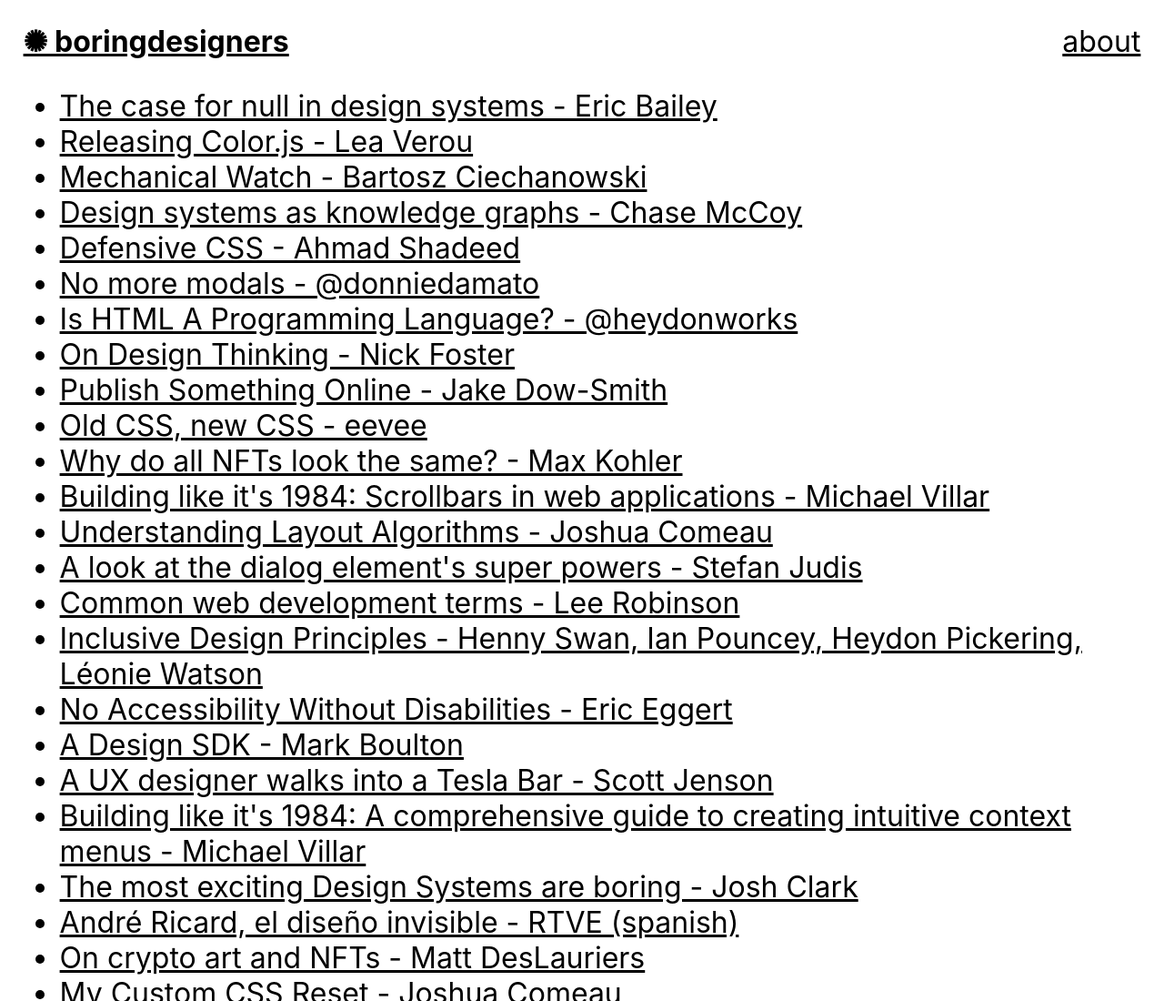
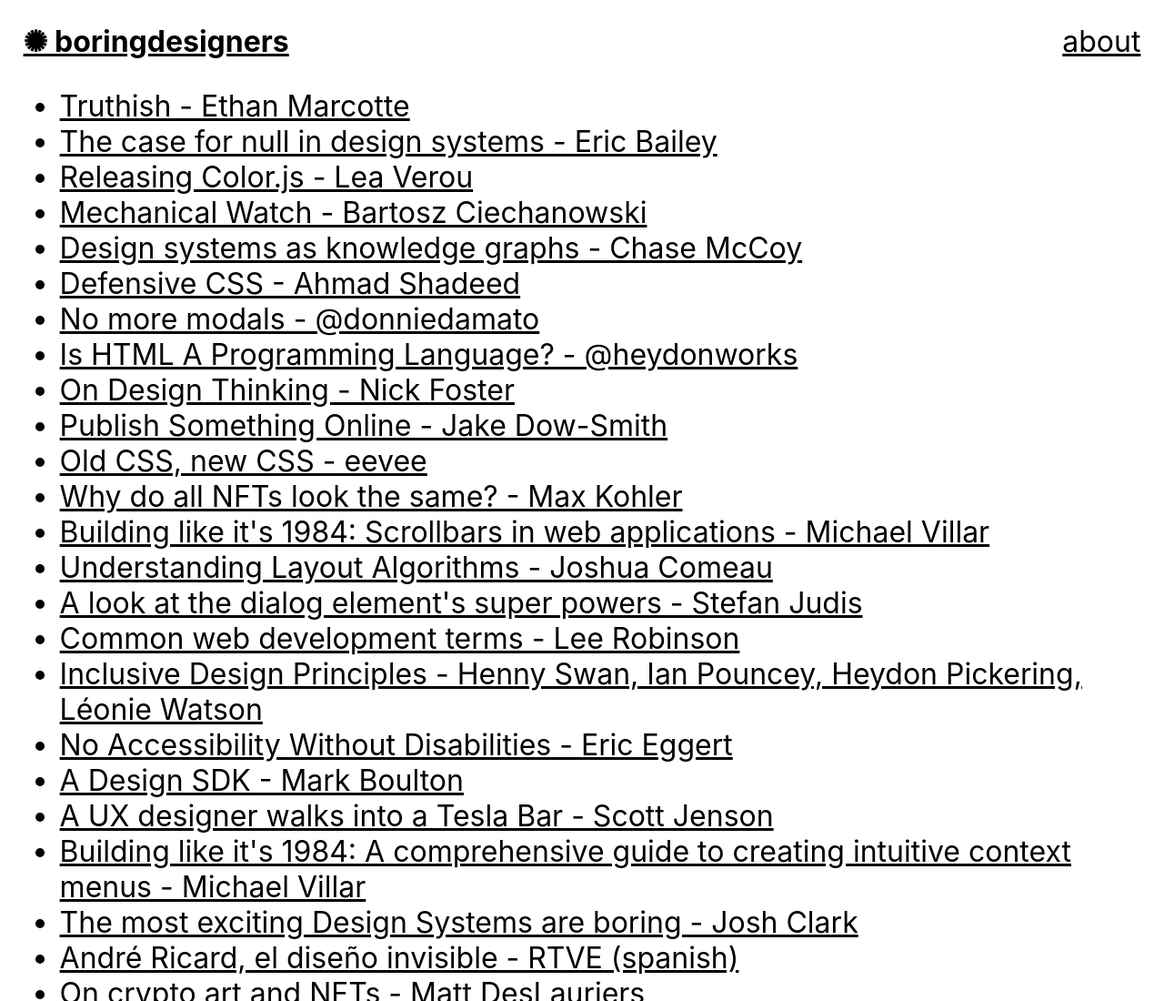
Before and after one commit to boringdesigners/boring-website, a plain HTML site: page index.html in a window 1280 px wide. Shown: the top 1100 px of the page at 91% size. Drawn offline with Linux system fonts and the light colour scheme.

Commit message:
Update index.html

```diff
--- a/index.html
+++ b/index.html
@@ -24,6 +24,16 @@
       <a href="about.html">about</a>
     </header>
     <ul>
+      <li>
+        <a
+          target="_blank"
+          rel="noopener"
+          href="https://ethanmarcotte.com/wrote/truthish/"
+        >
+          Truthish - Ethan Marcotte
+        </a>
+      </li>
+
       <li>
         <a
           target="_blank"
```
